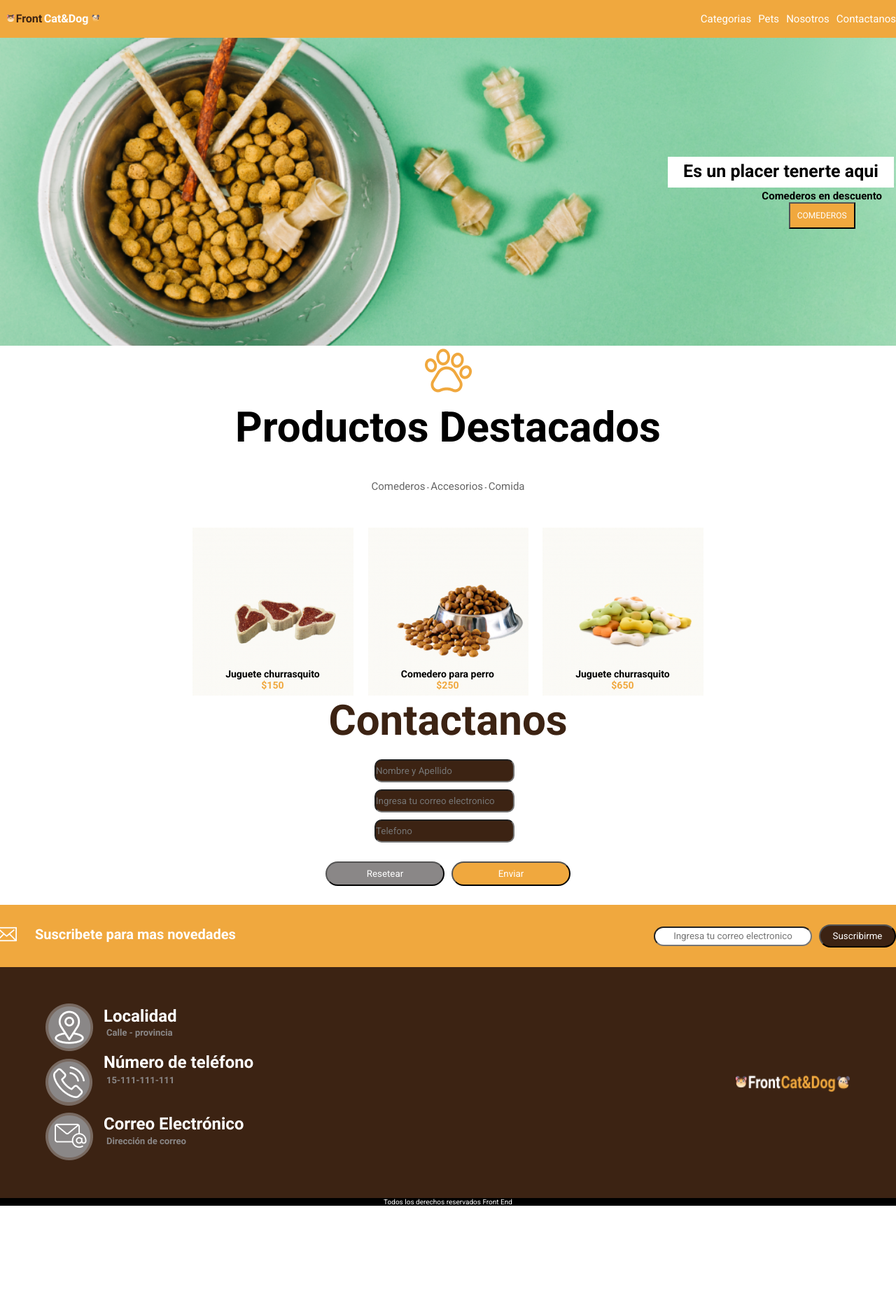
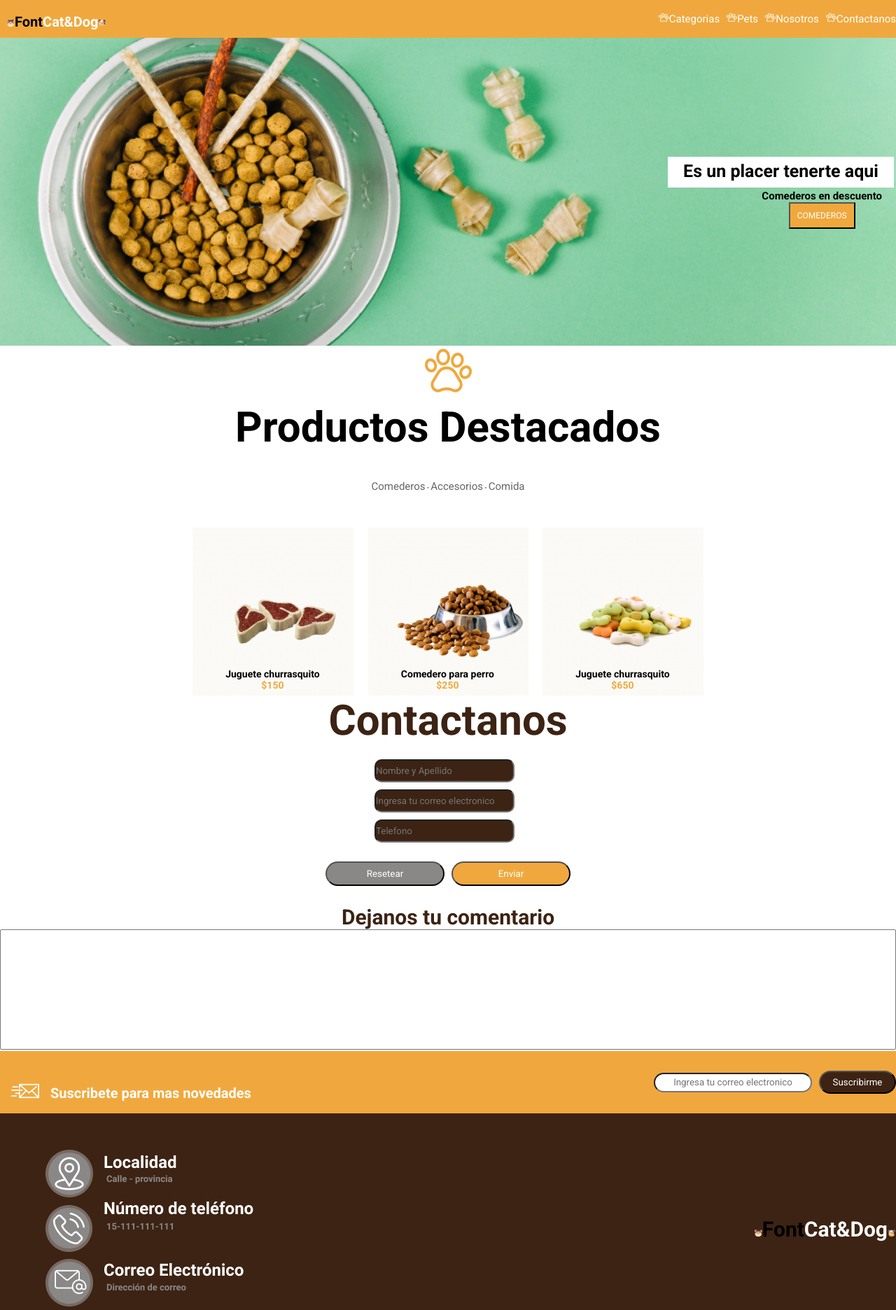
Before and after one commit to MaxiCattaneoCvetic/Front-end, a plain HTML site: page index.html in a window 1280 px wide. Shown: the top 1872 px of the page at 70% size. Before the commit the page ends 1723 px from the top, so only its background shows below. Drawn offline with Linux system fonts and the light colour scheme.

Commit message:
Petshop formularios y pseudoselectores

```diff
--- a/css/style.css
+++ b/css/style.css
@@ -45,6 +45,26 @@ header {
   font-size: 1.5rem;
   gap:10px;
 
+}
+
+
+h1::before{
+  content: url("../images/Cat.png");
+  font-size: 3rem;
+}
+
+h1::after{
+  content: url("../images/Dog.png");
+}
+
+.b-comederos:hover{
+  transform: rotate(360deg);
+  transition: 1s;
+  cursor:pointer;
+}
+
+.white{
+  color: white;
 }
 
 .contain1 {
@@ -195,6 +215,28 @@ header {
     color: white;
 }
 
+fieldset{
+  border: transparent;
+}
+
+.box-comment{
+  align-items: center;
+  color: #3C2313;
+  display: flex;
+  flex-direction: column;
+  font-weight: bold;
+  justify-content: center;
+  font-size: 3rem;
+
+}
+
+textarea{
+  resize: none;
+  text-align: center;
+  font-size: 2rem;
+  width: 100%;
+  height: 172px;
+}
 .pre-footer{
   background-color: #f0a83e;
   height: 89px;
@@ -215,6 +257,13 @@ header {
 .sus-title h3{
   font-size: 2rem;
 
+}
+
+.sus-title h3::before {
+  content: url("../images/enviarcorreo.png");
+  position: relative;
+  top: 10px;
+  margin: 0 16px;
 }
 
 img.enviar-correo{
@@ -258,10 +307,22 @@ footer{
   justify-content: space-between;
   align-items: center;
 }
+.mobile h2{
+  font-size: 3rem;
+  text-align: center;
+  padding: 25px;
+}
 
-.logo-footer-d{
-  width: 163px;
-  height: 28px;
+.logo h2 {
+  font-size: 3rem;
+
+}
+.logo h2::before{
+  content: url("../images/Cat.png");
+}
+
+.logo h2::after{
+  content: url("../images/Dog.png");
 }
 
 .logo-footer{
@@ -269,6 +330,14 @@ footer{
   left: 115px;
   margin: 15px;
 }
+
+.mobile h2::before{
+  content: url("../images/Cat.png");
+}
+.mobile h2::after{
+  content: url("../images/Dog.png");
+}
+
 
 .contacto-footer{
   display: flex;
@@ -291,7 +360,16 @@ footer{
 
   }
   .menu-desktop{
-    display: block;
+    display: inline-block;
+  }
+
+  .menu-enlace:visited{
+    color:blue;
+  }
+
+
+  .menu-enlace::before {
+    content: url("../images/pawprint.png");
   }
 
   .contain1{
@@ -322,11 +400,7 @@ footer{
 
 }
 
-.logo-footer-d{
-  width: 163px;
-  height: 28px;
-  margin-right: 66px;
-}
+
 
 .mobile{
   display: none;
--- a/index.html
+++ b/index.html
@@ -14,7 +14,7 @@
     <header>
         <!--mobile-->
         <div class="logo">
-            <img src="images/Logo.png" alt="">
+            <h1>Font<span class="white">Cat&Dog</span></h1>
         </div>
         <div class="menu">
             <img src="images/menu.png" alt="">
@@ -23,10 +23,10 @@
         <div class="menu-desktop">
             <nav>
                 <ul type="none" class="menu-d">
-                <li> <a href="images/pawprint.png">Categorias</li></a>
-                <li> <a href="images/pawprint.png">Pets</li></a>
-                <li> <a href="images/pawprint.png">Nosotros</li></a>
-                <li> <a href="images/pawprint.png">Contactanos</li></a>
+                    <li> <a class="menu-enlace" href="#Categorias">Categorias</li></a>
+                    <li> <a class="menu-enlace" href="#Pets">Pets</li></a>
+                    <li> <a class="menu-enlace" href="#Nosotros">Nosotros</li></a>
+                    <li> <a class="menu-enlace" href="#Contact">Contactanos</li></a>
                 </ul>
             </nav>
         </div>
@@ -42,7 +42,7 @@
 
             <div class="text2">
                 <p>Comederos en descuento</p>
-                <button>COMEDEROS</button>
+                <button class="b-comederos">COMEDEROS</button>
             </div>
         </section>
         <!--PLATO DE COMIDA GRANDE FIN-->
@@ -90,41 +90,52 @@
         <!--FIN IMAGENES CENTRALES-->
 
         <!--COMIENZO FORMULARIO CONTACTO-->
+        <form class="form" action="#" method="GET" enctype="multipart/form-data">
+            <fieldset>
                 <section class="contacto">
+                    <legend>
                         <h2>Contactanos</h2>
+                    </legend>
                     <div class="formulario">
-                    <input type="text" placeholder="Nombre y Apellido">
-                    <input type="text" placeholder="Ingresa tu correo electronico">
-                    <input type="text" placeholder="Telefono">
+                        <input type="text" name="clientname" id="client" placeholder="Nombre y Apellido" required>
+                        <input type="email" name="correo" id="user" placeholder="Ingresa tu correo electronico"
+                            required>
+                        <input type="number" name="phoneclient" id="clientcontact" placeholder="Telefono" required>
                     </div>
                 </section>
+            </fieldset>
             <div class="botones">
-                <button class="boton-gris">Resetear</button>
-                <button class="boton-naranja">Enviar</button>
+                <button type="reset" class="boton-gris">Resetear</button>
+                <button type="submit" class="boton-naranja">Enviar</button>
             </div>
+            <label class="box-comment" for="comments">Dejanos tu comentario</label>
+            <textarea name="comentarios" id="comments" cols="30" rows="10"></textarea>
+        </form>
+
         <!--FIN FORMULARIO CONTACTO-->
 
         <!--INICIO PRE-FOOTER SUSCRIPCIONES-->
         <article class="pre-footer">
             <div class="sus-title">
-                    <img class="enviar-correo" src="images/enviarcorreo.png" alt="Enviar-correo">
                 <h3>Suscribete para mas novedades</h3>
             </div>
 
-
+            <form action="#" method="GET" enctype="multipart/form-data">
                 <section class="sus">
                     <div class="sus1">
-                        <input type="text" placeholder="Ingresa tu correo electronico">
+                        <input type="email" name="correo-suscripcion" id="users-suscripcion"
+                            placeholder="Ingresa tu correo electronico">
                     </div>
-                    <button class="sus-button">Suscribirme</button>
+            </form>
+            <button type="submit" class="sus-button">Suscribirme</button>
             </section>
         </article>
     </main>
     <!--FIN PRE-FOOTER SUSCRIPCIONES-->
 
-    <!--INICIO FOOTER CONTACTO-->
+    <!--INICIO FOOTER CONTACTO MOBILE-->
     <footer class="mobile">
-        <img class=logo-footer src="images/Logo-footer.png" alt="Logo de la empresa">
+        <h2>Font<span class="white">Cat&Dog</span></h2>
         <section class="contacto-footer">
             <div class="localidad">
                 <img src="images/Location-m.png" alt="">
@@ -140,6 +151,8 @@
         </section>
     </footer>
     <!--FIN FOOTER CONTACTO-->
+
+    <!--INICIO FOOTER DESKTOP-->
     <footer class="desktop">
         <section class="contacto-footer">
             <div class="localidad">
@@ -154,7 +167,9 @@
                 <img src="images/Correo.png" alt="">
             </div>
         </section>
-            <img class=logo-footer-d src="images/Logo-desk.png" alt="Logo de la empresa">
+        <div class="logo">
+            <h2>Font<span class="white">Cat&Dog</span></h2>
+        </div>
     </footer>
 
     <!--derechos reservados-->
```
Lines whose indentation alone changed are shown as unchanged.
